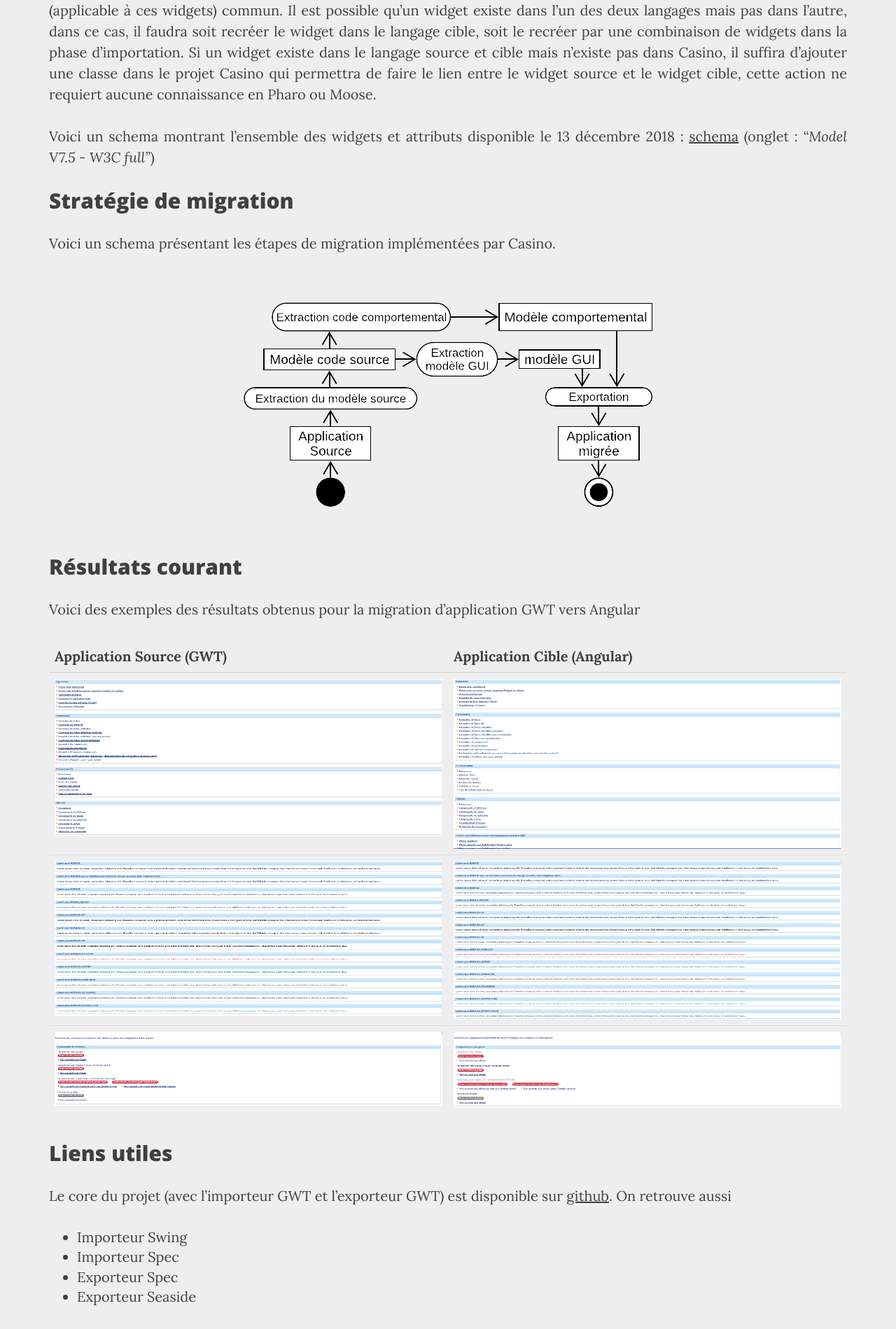
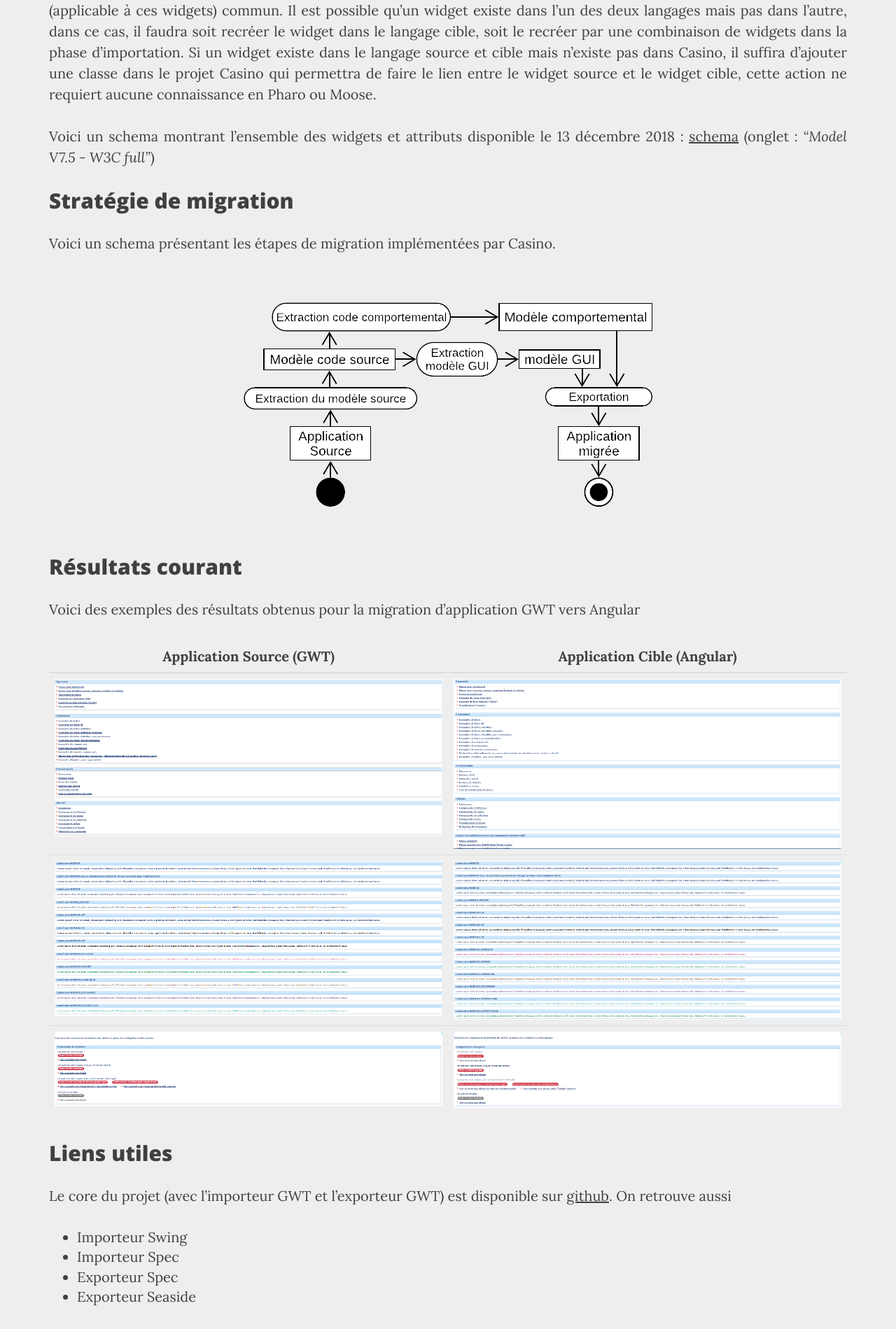
Before and after one commit to badetitou/badetitou.github.io, a Jekyll site: the page built from private/bl/2018-12-13-CasinoDoc.md, in a window 1280 px wide. Shown: the part 1379-3278 px from the top of the page at 70% size. Built offline with Jekyll 4.4.1, drawn with Linux system fonts in a browser that asks for light colours; nearby versions of some CDN libraries.

Commit message:
center title

```diff
--- a/private/bl/2018-12-13-CasinoDoc.md
+++ b/private/bl/2018-12-13-CasinoDoc.md
@@ -62,11 +62,11 @@ Voici un schema présentant les étapes de migration implémentées par Casino.
 
 Voici des exemples des résultats obtenus pour la migration d'application GWT vers Angular
 
-| Application Source (GWT)                                                 | Application Cible (Angular)                                                          |
-| ------------------------------------------------------------------------ | ------------------------------------------------------------------------------------ |
-| [![Home GWT](../img/cmp/gwt/home.png)](../img/cmp/gwt/home.png)          | [![Home Angular](../img/cmp/angular/home.png)](../img/cmp/angular/home.png)          |
+|                         Application Source (GWT)                         |                             Application Cible (Angular)                              |
+| :----------------------------------------------------------------------: | :----------------------------------------------------------------------------------: |
+|     [![Home GWT](../img/cmp/gwt/home.png)](../img/cmp/gwt/home.png)      |     [![Home Angular](../img/cmp/angular/home.png)](../img/cmp/angular/home.png)      |
 | [![Libelle GWT](../img/cmp/gwt/libelle.png)](../img/cmp/gwt/libelle.png) | [![Libelle Angular](../img/cmp/angular/libelle.png)](../img/cmp/angular/libelle.png) |
-| [![Nav2 GWT](../img/cmp/gwt/nav2.png)](../img/cmp/gwt/nav2.png)          | [![Nav2 Angular](../img/cmp/angular/nav2.png)](../img/cmp/angular/nav2.png)          |
+|     [![Nav2 GWT](../img/cmp/gwt/nav2.png)](../img/cmp/gwt/nav2.png)      |     [![Nav2 Angular](../img/cmp/angular/nav2.png)](../img/cmp/angular/nav2.png)      |
 
 ## Liens utiles
 
```
